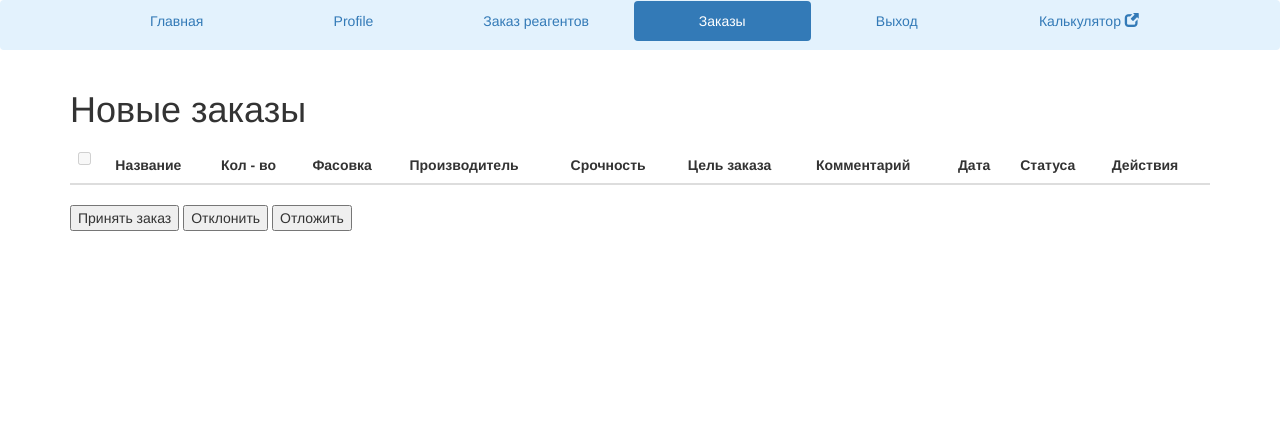
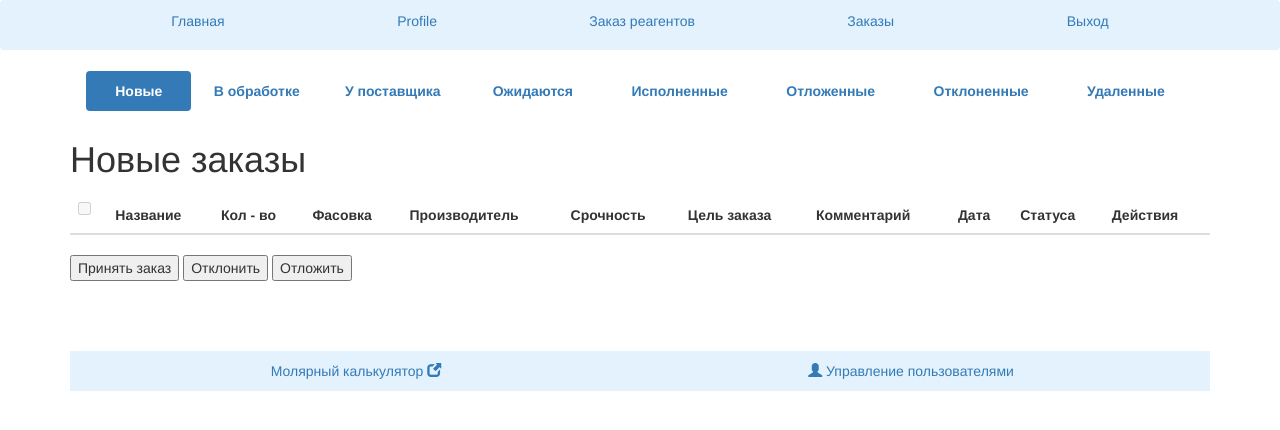
Before and after one commit to darkinessa/reagents_order, a Flask app: page /new_orders in a window 1280 px wide. Shown: the top 430 px of the page. Run offline with Flask 2, Linux system fonts and the light colour scheme; a user stored in the database is signed in; tables that the repository leaves empty hold one stand-in row (values such as "Sample post"); lists and menus that the app fills with data are empty; some libraries are stand-ins or nearby versions.

Commit message:
modified menu, added menu for managing orders

```diff
--- a/app/admin/routes.py
+++ b/app/admin/routes.py
@@ -9,8 +9,15 @@ from app import app, db
 from app.admin.constants import SUPER_ADMIN_EMAILS, STATUS_ACTIONS
 from app.admin.forms import StatusAddForm, StatusDeleteForm
 from app.auth.models import User
+
 from app.order.constants import AIM, URGENCY
 from app.order.models import ItemInOrder, Status
+
+
+def format_const(key, constants_list):
+    for value in constants_list:
+        if key in value:
+            return value[1]
 
 
 def super_admin_required(func):
@@ -25,17 +32,10 @@ def super_admin_required(func):
 
 @app.template_filter('super_admin')
 def super_admin(func):
-
     if not current_user.email or current_user.email not in SUPER_ADMIN_EMAILS:
         return False
     return True
 
-
-@app.template_filter('is_active')
-def is_active(func):
-    if current_user.active is False:
-        return False
-    return True
 
 def admin_required(func):
     @wraps(func)
@@ -53,14 +53,6 @@ def is_admin(func):
     if not current_user.admin:
         return False
     return True
-
-
-def format_const(key, constants_list):
-    for value in constants_list:
-        if key in value:
-            return value[1]
-
-
 
 
 @app.route('/start_settings', methods=['GET', 'POST'])
@@ -196,6 +188,7 @@ def new_orders():
 
     return render_template('new_orders.html', admin=admin, items=items)
 
+
 @app.route('/other_orders')
 @login_required
 @admin_required
--- a/app/auth/routes.py
+++ b/app/auth/routes.py
@@ -1,4 +1,3 @@
-
 from flask import flash, redirect, render_template, request, url_for
 from flask_login import current_user, login_user, logout_user, login_required
 from werkzeug.urls import url_parse
@@ -8,6 +7,13 @@ from app.auth.forms import LoginForm, RegistrationForm
 from app.auth.models import User
 from app.order.constants import AIM, URGENCY
 from app.order.models import ItemInOrder, Status
+
+
+@app.template_filter('is_active')
+def is_active(func):
+    if current_user.active is False:
+        return False
+    return True
 
 
 @app.route('/')
@@ -62,19 +68,15 @@ def registration():
 @app.route('/user/')
 @login_required
 def user():
-
     items = ItemInOrder.query.filter_by(user_id=current_user.id).filter_by(item_status_id='1').all()
 
     for item in items:
-
         item.aim_pretty = format_const(item.reagent_aim, AIM)
         item.urgency_pretty = format_const(item.urgency, URGENCY)
 
     return render_template('user.html', user=current_user, items=items)
 
 
-
-
 def format_const(key, constants_list):
     for value in constants_list:
         if key in value:
--- a/app/order/routes.py
+++ b/app/order/routes.py
@@ -1,3 +1,5 @@
+from datetime import datetime
+
 from app import app, db
 from flask import redirect, render_template, url_for, flash, request
 
@@ -102,9 +104,11 @@ def checked():
 
         if action in request.form:
             for item_check in form_checks:
+                date=datetime.utcnow()
                 check_id = int(item_check)
                 reagent = ItemInOrder.query.get(check_id)
                 reagent.item_status_id = action_id
+                reagent.date_change = date
                 db.session.commit()
                 flash(action_flash)
 
--- a/app/templates/_footer.html
+++ b/app/templates/_footer.html
@@ -1,9 +1,33 @@
 
-    <p></p>
+    <p><br> <br> <br> </p>
 <div class="mastfoot" align="center">
         <div class="inner">
 
-            <p><br></p>
-             <p><br></p>
+            <div class="container">
+            <div class="collapse navbar-collapse" id="#navbar-collapse-menu" style="background-color: #e3f2fd;">
+            <ul class="nav-pills nav nav-justified">
+                {% if current_user.is_anonymous %}
+                <li><p>&#xA9;2019</p></li>
+                {% else %}
+
+                <li><a href="https://www.tocris.com/resources/molarity-calculator" target="_blank"> Молярный калькулятор <span
+                        class="glyphicon glyphicon-new-window" aria-hidden="true"></span></a>
+                </li>
+
+                {% if current_user | is_admin %}
+                <li class="{{ 'active' if active_page == 'manage_users' else '' }}">
+                    <a href="{{ url_for('manage_users') }}"><span class="glyphicon glyphicon-user"></span> Управление пользователями </a>
+                </li>
+                           {% if current_user | super_admin %}
+                <li class="{{ 'active' if active_page == 'start_settings' else '' }}">
+                    <a href="{{ url_for('start_settings') }}"><span class="glyphicon glyphicon-hand-right"></span> Стартовые настройки</a>
+                </li>
+                {% endif %}
+                {% endif %}
+                {% endif %}
+            </ul></div>
+            </div>
         </div>
       </div>
+
+<p><br></p>
--- /dev/null
+++ b/app/templates/_orders_menu.html
@@ -0,0 +1,28 @@
+<nav class="navbar" style="font-weight:bolder;" role="navigation" xmlns="http://www.w3.org/1999/html">
+
+    <div class="container-fluid">
+        <div class="row" align="center">
+            <div class="collapse navbar-collapse" id="#navbar-collapse-menu">
+                <ul class="nav-pills nav nav-justified">
+
+                    <li class="{{ 'active' if active_page == 'new_orders' else '' }}">
+                        <a href="{{url_for('new_orders')}}">Новые</a></li>
+                    <li class="{{ 'active' if active_page == 'index' else '' }}">
+                        <a href="{{url_for('new_orders')}}">В обработке</a></li>
+                    <li class="{{ 'active' if active_page == 'index' else '' }}">
+                        <a href="{{url_for('new_orders')}}">У поставщика</a></li>
+                    <li class="{{ 'active' if active_page == 'index' else '' }}">
+                        <a href="{{url_for('new_orders')}}">Ожидаются</a></li>
+                    <li class="{{ 'active' if active_page == 'index' else '' }}">
+                        <a href="{{url_for('new_orders')}}">Исполненные</a></li>
+                    <li class="{{ 'active' if active_page == 'index' else '' }}">
+                        <a href="{{url_for('new_orders')}}">Отложенные</a></li>
+                    <li class="{{ 'active' if active_page == 'index' else '' }}">
+                        <a href="{{url_for('new_orders')}}">Отклоненные</a></li>
+                    <li class="{{ 'active' if active_page == 'index' else '' }}">
+                        <a href="{{url_for('new_orders')}}">Удаленные</a></li>
+            </div>
+        </div>
+    </div>
+    </ul>
+</nav>
--- a/app/templates/base.html
+++ b/app/templates/base.html
@@ -17,17 +17,7 @@
 {% block navbar %}
 <nav class="navbar navbar-light" style="background-color: #e3f2fd;">
     <div class="container">
-        <div class="navbar-header">
-            <button type="button" class="navbar-toggle collapsed" data-toggle="collapse"
-                    data-target="#navbar-collapse-menu"
-                    aria-expanded="false">
-                <span class="sr-only">Toggle navigation</span>
-                <span class="icon-bar"></span>
-                <span class="icon-bar"></span>
-                <span class="icon-bar"></span>
-            </button>
 
-        </div>
         <div class="collapse navbar-collapse" id="#navbar-collapse-menu">
             <ul class="nav-pills nav nav-justified">
 
@@ -41,14 +31,6 @@
                 {% else %}
                 <li class="{{ 'active' if active_page == 'user' else '' }}"><a
                         href="{{ url_for('user', username=current_user.username) }}">Profile</a></li>
-                {% if current_user | super_admin %}
-                <li class="{{ 'active' if active_page == 'start_settings' else '' }}">
-                    <a href="{{ url_for('start_settings') }}"><span class="glyphicon glyphicon-hand-right"></span> </a>
-                </li>
-                <li class="{{ 'active' if active_page == 'manage_users' else '' }}">
-                    <a href="{{ url_for('manage_users') }}"><span class="glyphicon glyphicon-user"></span> </a>
-                </li>
-                {% endif %}
 
 
                 {% if current_user | is_active %}
@@ -67,10 +49,6 @@
                         href="{{ url_for('logout') }}">Выход</a></li>
                 {% endif %}
 
-
-                <li><a href="https://www.tocris.com/resources/molarity-calculator" target="_blank"> Калькулятор <span
-                        class="glyphicon glyphicon-new-window" aria-hidden="true"></span></a>
-                </li>
 
             </ul>
         </div>
--- a/app/templates/edit_item.html
+++ b/app/templates/edit_item.html
@@ -34,7 +34,7 @@
             <div class="col-xs-2" style="padding:0">
                 <label class="control-label col-xs-3">Изменен:</label>
                 <p class="bg-info"><input name="order_published" type="text" class="form-control input-lg"
-                                          value="{{item.order_published.strftime('%d.%m.%Y')}}" disabled></p>
+                                          value="{{item.date_change.strftime('%d.%m.%Y')}}" disabled></p>
             </div>
 
             <div class="col-xs-4">
--- a/app/templates/manage_users.html
+++ b/app/templates/manage_users.html
@@ -1,6 +1,6 @@
 {% extends "base.html" %}
 {% import "bootstrap/wtf.html" as wtf %}
-{% set active_page = "admin" %}
+{% set active_page = "manage_users" %}
 
 {% block app_content %}
 <h1>Привет суперадмин!</h1>
--- a/app/templates/new_orders.html
+++ b/app/templates/new_orders.html
@@ -1,8 +1,10 @@
 {% extends "base.html" %}
 {% import "bootstrap/wtf.html" as wtf %}
-{% set active_page = "admin" %}
+{% set active_page = "new_orders" %}
 
 {% block app_content %}
+
+{% include '_orders_menu.html' %}
 
 <h1>Новые заказы</h1>
 
```
Also changed, not shown: app/templates/admin.html (+1 -17 lines), app/templates/manage_orders.html (+21 -1 lines).
